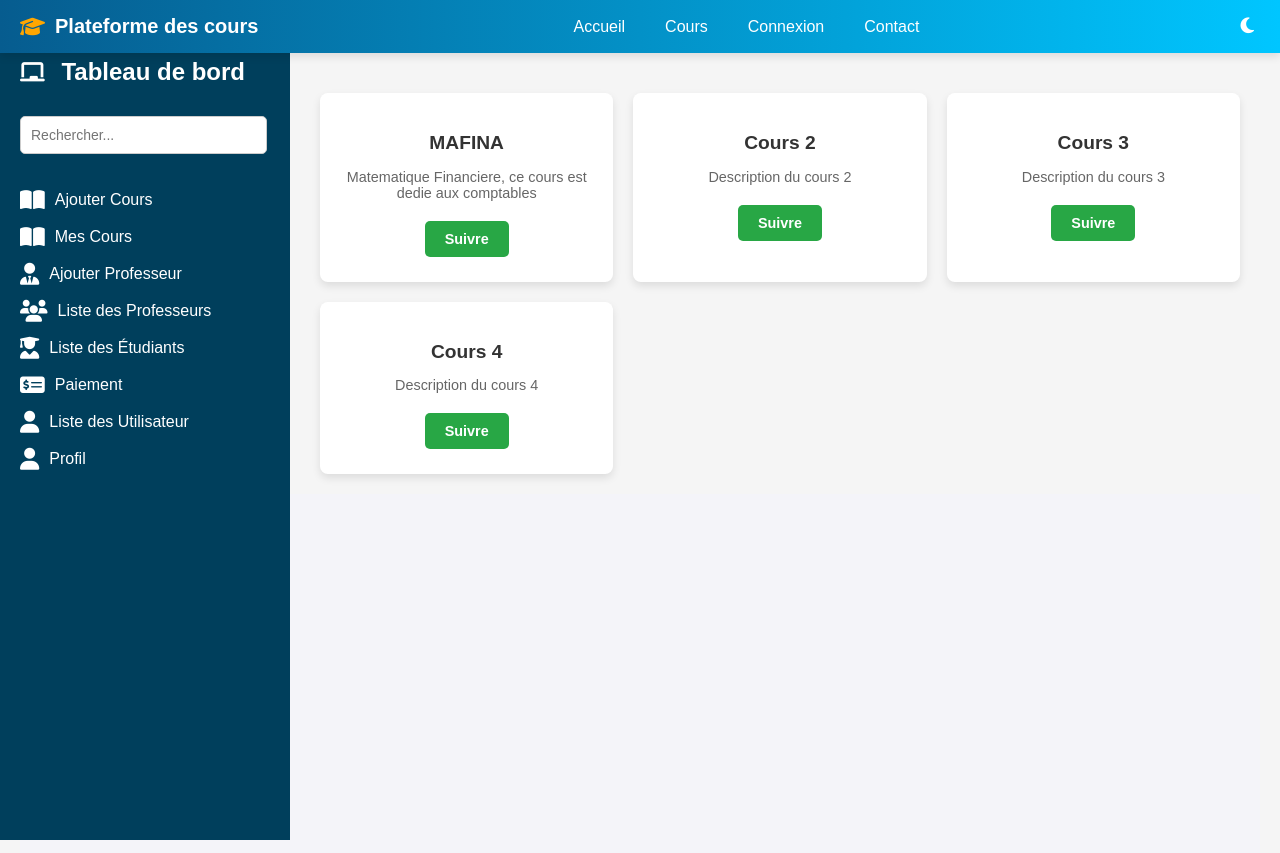
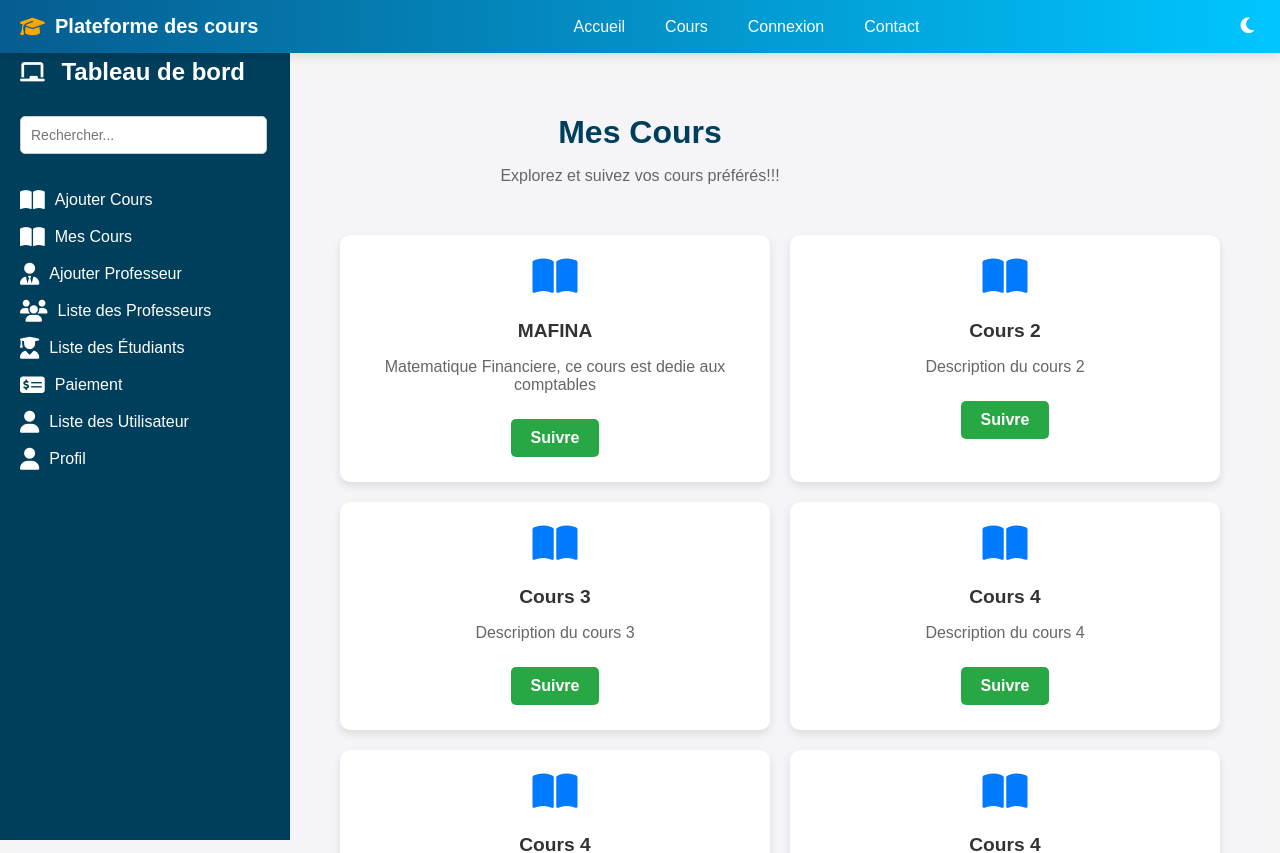
Before and after one commit to ikevin1995/stage, a Vue app: page /mycourses in a window 1280 px wide. Built offline with nearby package versions, Linux system fonts and the light colour scheme.

Commit message:
Mise à jour des fichiers MyCourses.vue

```diff
--- a/src/views/MyCourses.vue
+++ b/src/views/MyCourses.vue
@@ -1,24 +1,28 @@
 <template>
+  <main class="dashboard-content">
 
-    <!-- Main Content -->
-    <main class="dashboard-content">
-      <div class="welcome-section">
 
-  <div class="list-container">
+    <!-- Header -->
+    <div class="page-header">
+      <h1>Mes Cours</h1>
+      <p class="page-description">Explorez et suivez vos cours préférés!!!</p>
+    </div>
 
-    <div class="list-item" v-for="(item, index) in items" :key="index">
-      <h3>{{ item.name }}</h3>
-      <p class="description">{{ item.description }}</p>
-      <button class="follow-btn" @click="followCourse(item)">Suivre</button>
+
+    <!-- Liste des cours -->
+    <div class="list-container">
+      <div class="list-item" v-for="(item, index) in items" :key="index">
+        <div class="course-icon">
+          <i class="fas fa-book-open"></i>
+        </div>
+        <h3>{{ item.name }}</h3>
+        <p class="description">{{ item.description }}</p>
+        <button class="follow-btn" @click="followCourse(item)">Suivre</button>
+      </div>
     </div>
-  </div>
-      </div>
-    </main>
 
-    <!--Sidebar-->
-    <Sidebar/>
-      <!-- Router View for Page Content -->
-      <router-view />
+  <Sidebar/>
+  </main>
 </template>
 
 <script>
@@ -31,6 +35,9 @@ export default {
         { name: 'MAFINA', description: 'Matematique Financiere, ce cours est dedie aux comptables', showDetails: false },
         { name: 'Cours 2', description: 'Description du cours 2', showDetails: false },
         { name: 'Cours 3', description: 'Description du cours 3', showDetails: false },
+        { name: 'Cours 4', description: 'Description du cours 4', showDetails: false },
+        { name: 'Cours 4', description: 'Description du cours 4', showDetails: false },
+        { name: 'Cours 4', description: 'Description du cours 4', showDetails: false },
         { name: 'Cours 4', description: 'Description du cours 4', showDetails: false },
       ],
     };
@@ -51,27 +58,59 @@ export default {
   },
 };
 </script>
+<style scoped>
+/* Contenu principal */
+.dashboard-content {
+  padding: 20px;
+  margin-left: auto;
+  background-color: #f4f4f9;
+}
 
-<style>
+/* En-tête de la page */
+.page-header {
+  text-align: center;
+  margin-bottom: 30px;
+}
+
+.page-header h1 {
+  font-size: 2rem;
+  color: #003f5c;
+  margin-bottom: 10px;
+}
+
+.page-header .page-description {
+  font-size: 1rem;
+  color: #666;
+}
+
+/* Conteneur de la liste */
 .list-container {
   display: grid;
-  grid-template-columns: repeat(auto-fill, minmax(250px, 1fr)); /* Grille avec des colonnes adaptatives */
+  grid-template-columns: repeat(auto-fill, minmax(300px, 1fr));
   gap: 20px;
-  padding: 20px;
-  margin-left: 35vh;
 }
 
+/* Carte de cours */
 .list-item {
   background-color: #ffffff;
   padding: 20px;
+  border-radius: 10px;
+  box-shadow: 0 4px 8px rgba(0, 0, 0, 0.1);
   text-align: center;
-  border-radius: 8px;
-  box-shadow: 0 4px 8px rgba(0, 0, 0, 0.1);
-  transition: all 0.3s ease;
+  position: relative;
+  transition: transform 0.3s ease, box-shadow 0.3s ease;
 }
 
 .list-item:hover {
   transform: translateY(-5px);
+  box-shadow: 0 6px 12px rgba(0, 0, 0, 0.2);
+}
+
+/* Icône pour les cours */
+.course-icon {
+  font-size: 2.5rem;
+  color: #007bff;
+  margin-bottom: 15px;
 }
 
 h3 {
@@ -81,35 +120,43 @@ h3 {
 }
 
 .description {
-  font-size: 0.9rem;
+  font-size: 1rem;
   color: #666;
-  margin-bottom: 15px;
+  margin-bottom: 20px;
 }
 
-.details-btn,
 .follow-btn {
   display: inline-block;
   padding: 10px 20px;
-  font-size: 0.9rem;
+  font-size: 1rem;
   font-weight: bold;
-  color: #ffffff;
-  background-color: #007bff;
+  color: white;
+  background-color: #28a745;
   border: none;
   border-radius: 5px;
   cursor: pointer;
-  margin: 5px;
-  transition: background-color 0.3s ease;
-}
-
-.details-btn:hover {
-  background-color: #0056b3;
-}
-
-.follow-btn {
-  background-color: #28a745;
+  transition: background-color 0.3s ease, transform 0.2s ease;
 }
 
 .follow-btn:hover {
   background-color: #218838;
+  transform: scale(1.05);
 }
+
+/* Responsive */
+@media (max-width: 768px) {
+  .dashboard-content {
+    margin-left: 0;
+    padding: 10px;
+  }
+
+  .page-header h1 {
+    font-size: 1.8rem;
+  }
+
+  .list-container {
+    grid-template-columns: 1fr;
+  }
+}
+
 </style>
```
